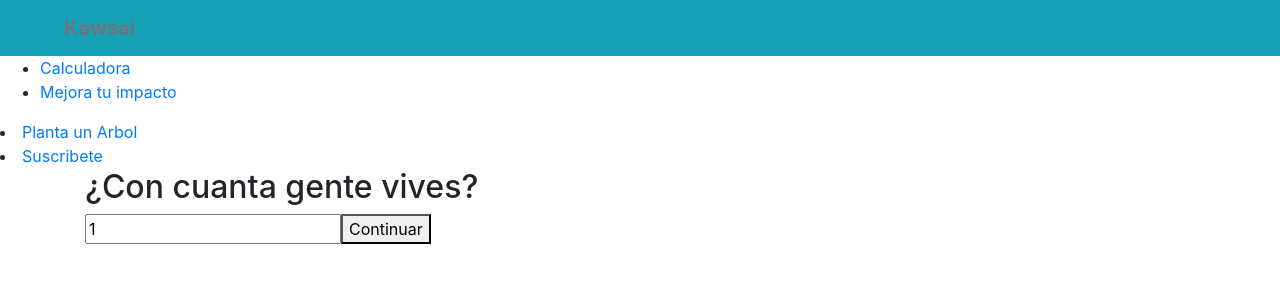
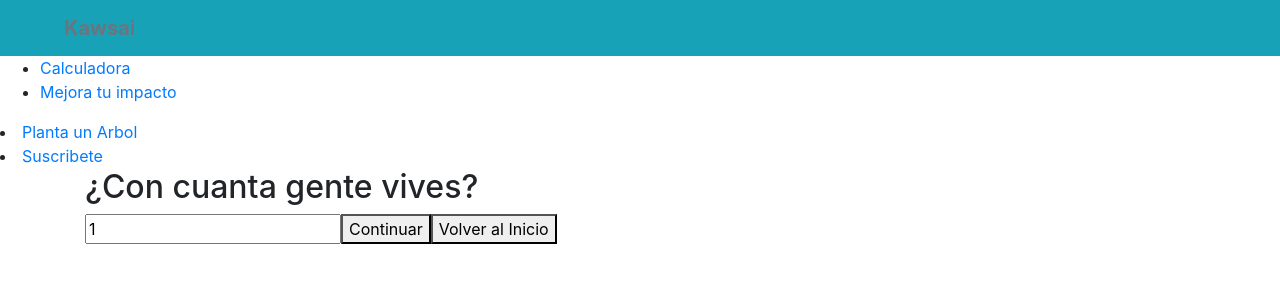
Before and after one commit to juanchoancap/Kawsay, a React (Create React App) app in the folder client/: page / in a window 1280 px wide. Both pictures are taken after a click on the button "Calcular". Shown: the top 300 px of the page. Built offline with nearby package versions, Linux system fonts and the light colour scheme.

Commit message:
minor details

```diff
--- a/client/src/Components/NavBar/index.jsx
+++ b/client/src/Components/NavBar/index.jsx
@@ -1,7 +1,8 @@
 import { Navbar as NavbarBootstrap } from "react-bootstrap";
-import { Link } from "react-router-dom";
+import { Link, useHistory } from "react-router-dom";
 
 const NavBar = () => {
+  const { push } = useHistory();
   return (
     <div>
       <NavbarBootstrap bg="info" variant="success">
--- a/client/src/calculator/Calculator.jsx
+++ b/client/src/calculator/Calculator.jsx
@@ -30,7 +30,7 @@ export default function Calculator() {
     taxi: false,
     publicHours: 1,
     //totales
-    publicTotal: 1,
+
     total: 1,
   });
 
@@ -62,7 +62,6 @@ export default function Calculator() {
           bus: false,
           taxi: false,
           publicHours: 1,
-          publicTotal: 1,
 
           total: 1,
         });
@@ -121,15 +120,12 @@ export default function Calculator() {
           edesur += 0.0263;
         }
         if (input.cocina) {
-          setInput({ ...input, gasTotal: input.gasTotal + 0.0228 });
           metrogas += 0.0228;
         }
         if (input.termotanque) {
-          setInput({ ...input, gasTotal: input.gasTotal + 0.0228 });
           metrogas += 0.0228;
         }
         if (input.estufa) {
-          setInput({ ...input, gasTotal: input.gasTotal + 0.5558 });
           metrogas += 0.5558;
         }
 
@@ -197,6 +193,7 @@ export default function Calculator() {
   return (
     <Container>
       {/* start */}
+
       {location === "start" ? (
         <div>
           <h1 className="my-4 text-center text-muted">¡Bienvenido a Kawsay!</h1>
@@ -240,6 +237,7 @@ export default function Calculator() {
             placeholder="Ingrese la cantidad"
           />
           <button onClick={() => handleButton()}>Continuar</button>
+          <button onClick={() => setLocation("start")}>Volver al Inicio</button>
         </div>
       ) : (
         <div />
@@ -335,6 +333,7 @@ export default function Calculator() {
             Lavarropa
           </div>
           <button onClick={() => handleButton()}>Continuar</button>
+          <button onClick={() => setLocation("start")}>Volver al Inicio</button>
         </div>
       ) : (
         <div />
@@ -380,6 +379,7 @@ export default function Calculator() {
             Estufa
           </div>
           <button onClick={() => handleButton()}>Continuar</button>
+          <button onClick={() => setLocation("start")}>Volver al Inicio</button>
         </div>
       ) : (
         <div />
@@ -397,6 +397,7 @@ export default function Calculator() {
             onClick={() => setInput({ ...input, useCar: !input.useCar })}
           />
           <button onClick={() => handleButton()}>Continuar</button>
+          <button onClick={() => setLocation("start")}>Volver al Inicio</button>
         </div>
       ) : (
         <div />
@@ -413,6 +414,7 @@ export default function Calculator() {
             placeholder="Ingrese la cantidad"
           />
           <button onClick={() => handleButton()}>Continuar</button>
+          <button onClick={() => setLocation("start")}>Volver al Inicio</button>
         </div>
       ) : (
         <div />
@@ -429,6 +431,7 @@ export default function Calculator() {
             placeholder="Ingrese la cantidad"
           />
           <button onClick={() => handleButton()}>Continuar</button>
+          <button onClick={() => setLocation("start")}>Volver al Inicio</button>
         </div>
       ) : (
         <div />
@@ -448,6 +451,7 @@ export default function Calculator() {
             }
           />
           <button onClick={() => handleButton()}>Continuar</button>
+          <button onClick={() => setLocation("start")}>Volver al Inicio</button>
         </div>
       ) : (
         <div />
@@ -491,6 +495,7 @@ export default function Calculator() {
             Tren
           </div>
           <button onClick={() => handleButton()}>Continuar</button>
+          <button onClick={() => setLocation("start")}>Volver al Inicio</button>
         </div>
       ) : (
         <div />
@@ -507,6 +512,7 @@ export default function Calculator() {
             placeholder="Ingrese la cantidad"
           />
           <button onClick={() => handleButton()}>Continuar</button>
+          <button onClick={() => setLocation("start")}>Volver al Inicio</button>
         </div>
       ) : (
         <div />
```
